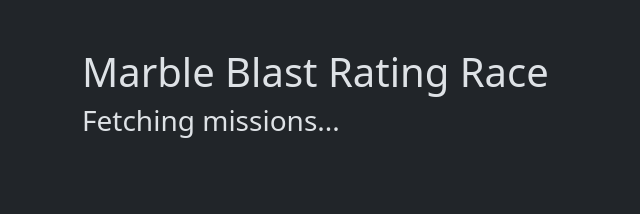
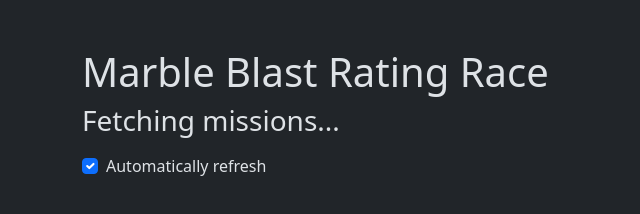
Before and after one commit to thearst3rd/mb-rating-race-2nd-attempt, a website: page static/index.html in a window 1280 px wide. Shown: the whole page, without its empty margins (0-640 px from the left). Drawn offline with nearby package versions, Linux system fonts and the light colour scheme; no server answers.

Commit message:
Add checkboxes to skip page refreshing

```diff
--- a/static/index.html
+++ b/static/index.html
@@ -16,6 +16,12 @@
 			<h1>Marble Blast Rating Race</h1>
 			<h3 id="fetching-text">You'll need javascript enabled for this! Sorry!!!</h3>
 			<p id="start-end-time-text"></p>
+			<div class="form-check">
+				<input class="form-check-input" type="checkbox" value="" id="refresh-check" checked>
+				<label class="form-check-label" for="refresh-check">
+					Automatically refresh
+				</label>
+			</div>
 		</div>
 		<p id="debug-text"></p>
 		<table class="table table-bordered table-striped table-sm" id="score-table"></table>
@@ -25,6 +31,7 @@
 		const scoreTable = document.getElementById("score-table");
 		const fetchingText = document.getElementById("fetching-text");
 		const startEndTimeText = document.getElementById("start-end-time-text");
+		const refreshCheck = document.getElementById("refresh-check");
 		const debugText = document.getElementById("debug-text");
 		fetchingText.innerText = "Fetching missions...";
 
@@ -174,6 +181,9 @@
 
 		async function poll() {
 			try {
+				if (!refreshCheck.checked) {
+					return;
+				}
 				if (currentlyPolling) {
 					console.warn("Already polling!!");
 					return;
```
Also changed, not shown: static/player/index.html (+10 -0 lines).
